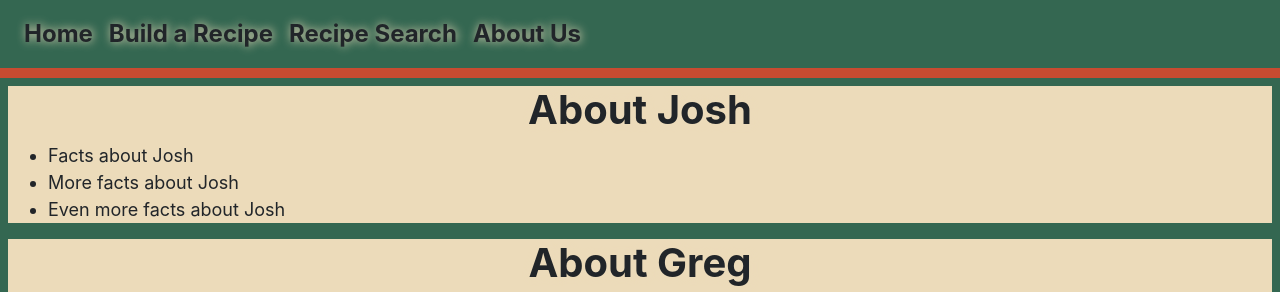
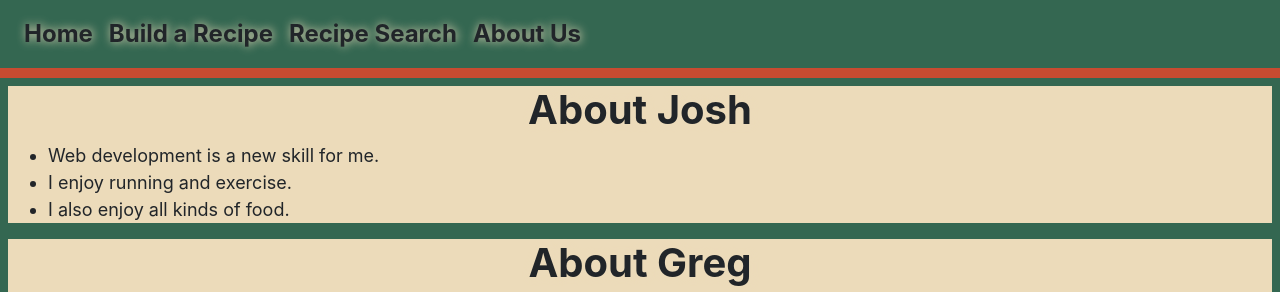
Before and after one commit to 42gmh/nutrition-group-project, a plain HTML site: page aboutus.html in a window 1280 px wide. Shown: the top 292 px of the page. Drawn offline with nearby package versions, Linux system fonts and the light colour scheme.

Commit message:
added facts about josh

```diff
--- a/aboutus.html
+++ b/aboutus.html
@@ -32,9 +32,9 @@
         <div class="m-2 justify-content-center my-text-panel">
             <h1 class="m-2 row justify-content-center">About Josh</h1>
             <ul>
-                <li>Facts about Josh</li>
-                <li>More facts about Josh</li>
-                <li>Even more facts about Josh</li>
+                <li>Web development is a new skill for me.</li>
+                <li>I enjoy running and exercise.</li>
+                <li>I also enjoy all kinds of food.</li>
             </ul>
          </div>
 
```
